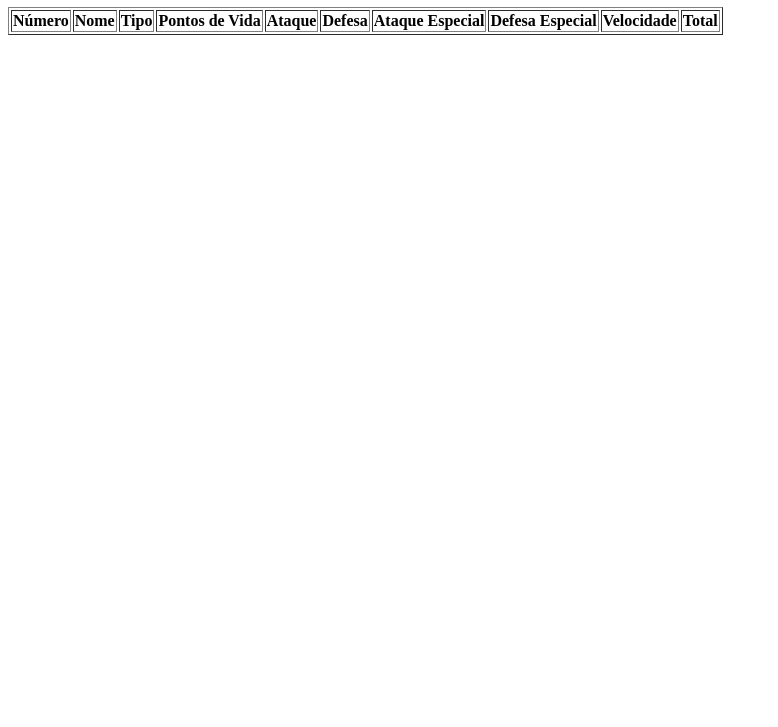
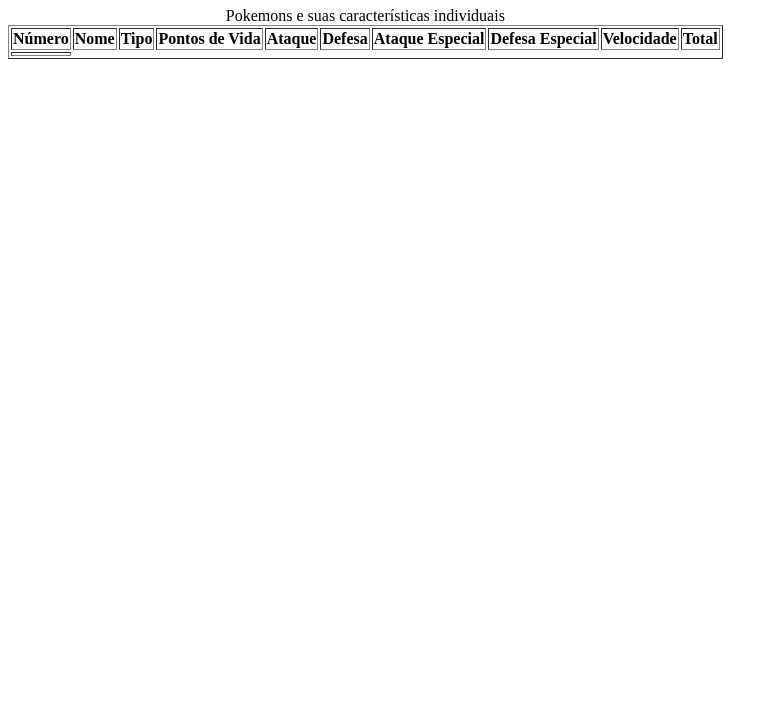
Before and after one commit to ufjf-dcc121/dcc121-2021-1er-atv4-rafafhorta, a plain HTML site: page index.html in a window 1280 px wide. Shown: the part 73-800 px from the top of the page, without its empty margins (0-778 px from the left). Drawn offline with Linux system fonts and the light colour scheme.

Commit message:
caption da tabela adicionada

```diff
--- a/index.html
+++ b/index.html
@@ -7,8 +7,9 @@
     <title>Document</title>
 </head>
 <body>
+    <h1>Pokemons</h1>
     <table border="1">
-        <h1>Pokemons</h1>
+        <caption>Pokemons e suas características individuais</caption>
         <thead>
             <tr>
                 <th>Número</th>
@@ -24,7 +25,7 @@
             </tr>
         </thead>
         <tbody>
-
+            <td></td>
         </tbody>
     </table>
 </body>
```
